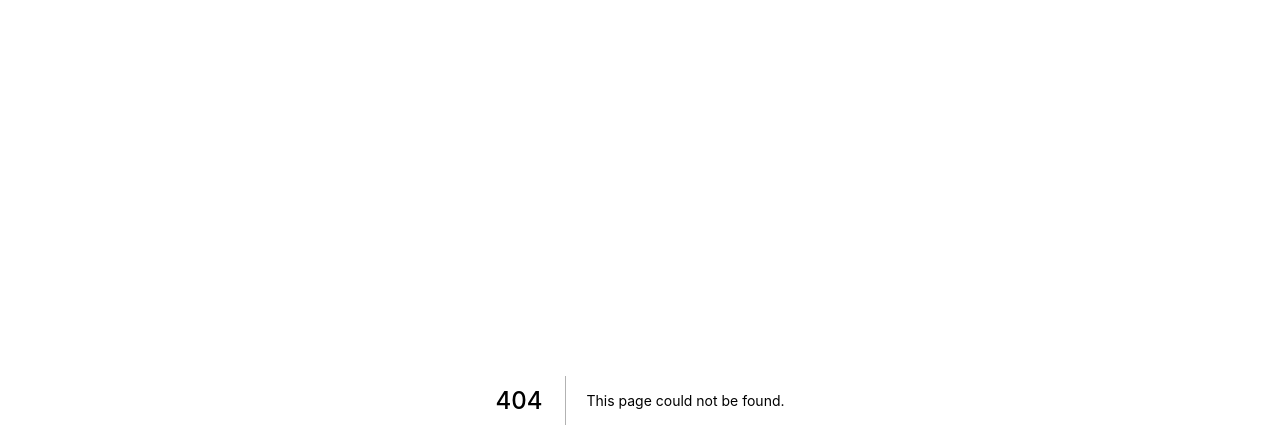
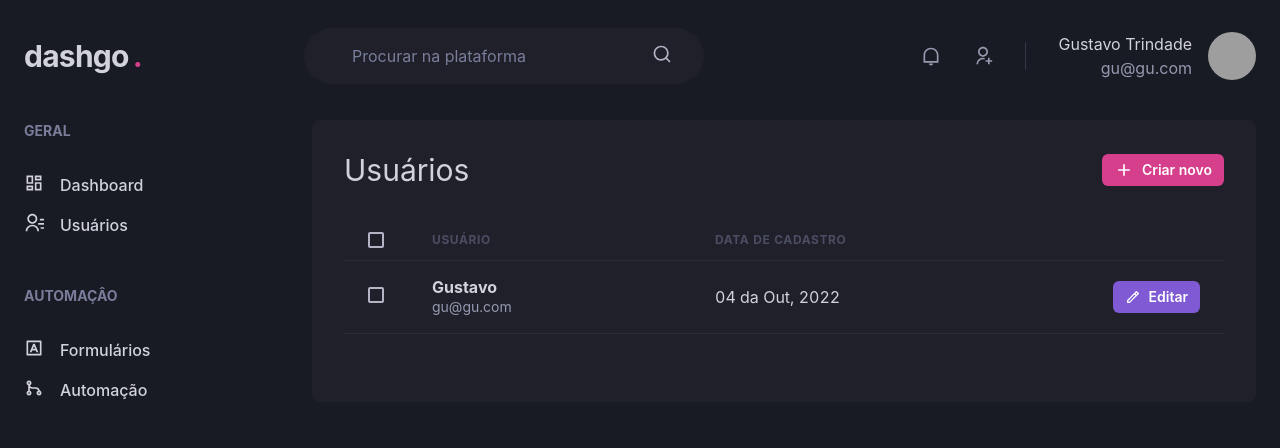
Before and after one commit to Gustavo-drafts/template-ignite-dashgo-04, a Next.js app: page /users in a window 1280 px wide. Before the commit this address had no page. Shown: the top 448 px of the page. Built offline with nearby package versions, Linux system fonts and the light colour scheme; grey boxes are pictures that could not be loaded.

Commit message:
criando página users

```diff
--- /dev/null
+++ b/src/pages/users/index.tsx
@@ -0,0 +1,70 @@
+import { Box, Button, Center, Checkbox, Flex, Heading, Icon, Table, Tbody, Td, Text, Th, Thead, Tr } from "@chakra-ui/react";
+import { RiAddLine, RiPencilLine } from "react-icons/ri";
+import { Header } from "../../components/Header";
+import { Sidebar } from "../../components/Sidebar";
+
+export default function UserList() {
+  return (
+    <Box>
+      <Header />
+
+      <Flex w='100%' my='6' maxWidth={1480} mx='auto' px='6'>
+        <Sidebar />
+
+        <Box flex='1' borderRadius={8} bg="gray.800" p='8'>
+          <Flex mb={8} justify='space-between' align='center'>
+            <Heading size='lg' fontWeight='normal'>Usuários</Heading>
+
+            <Button
+              as='a'
+              size='sm'
+              fontSize='sm'
+              colorScheme='pink'
+              leftIcon={<Icon as={RiAddLine} fontSize='20' />}
+            >
+              Criar novo
+            </Button>
+          </Flex>
+
+          <Table colorScheme='whiteAlpha'>
+            <Thead>
+              <Tr>
+                <Th px='6' color='gray.300' width='8'>
+                  <Checkbox colorScheme='pink' />
+                </Th>
+                <Th>Usuário</Th>
+                <Th>Data de cadastro</Th>
+                <Th w='8'></Th>
+              </Tr>
+            </Thead>
+            <Tbody>
+              <Tr>
+                <Td px={6}>
+                  <Checkbox colorScheme='pink' />
+                </Td>
+                <Td>
+                  <Box>
+                    <Text fontWeight={'bold'}>Gustavo</Text>
+                    <Text fontSize='sm' color='gray.300'>gu@gu.com</Text>
+                  </Box>
+                </Td>
+                <Td>04 da Out, 2022</Td>
+                <Td>
+                  <Button
+                    as='a'
+                    size='sm'
+                    fontSize='sm'
+                    colorScheme='purple'
+                    leftIcon={<Icon as={RiPencilLine} fontSize='16' />}
+                  >
+                    Editar
+                  </Button>
+                </Td>
+              </Tr>
+            </Tbody>
+          </Table>
+        </Box>
+      </Flex>
+    </Box>
+  )
+}
```
